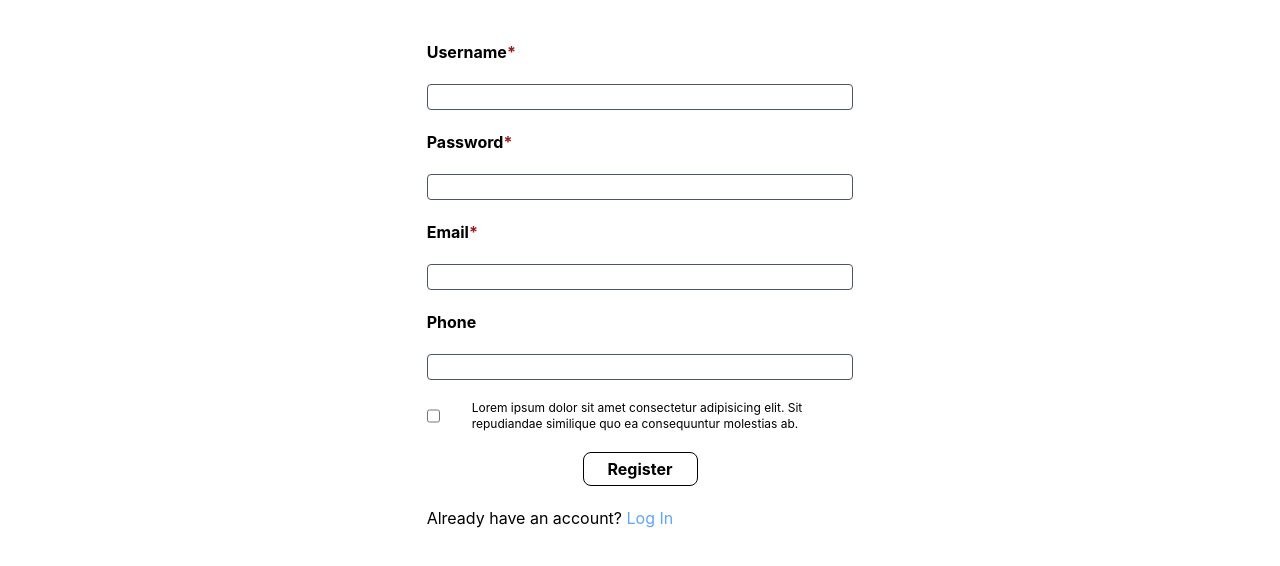
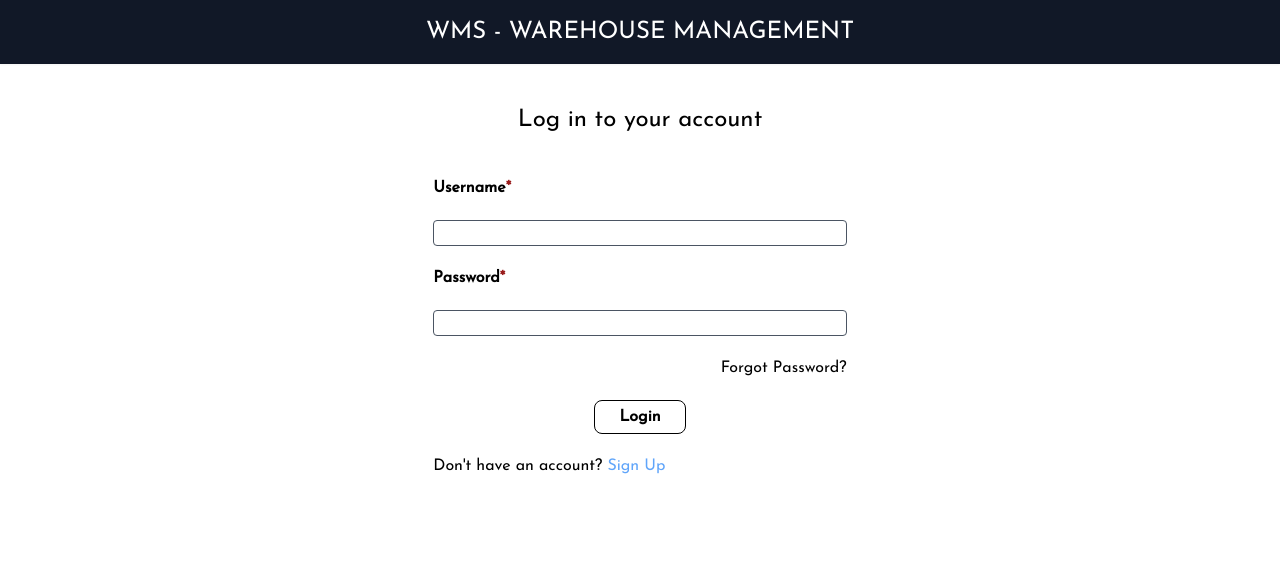
Before and after one commit to zradev/WMS---Warehouse-Management-System, a React (Create React App) app: page / in a window 1280 px wide. Shown: the top 566 px of the page. Built offline with nearby package versions, Linux system fonts and the light colour scheme.

Commit message:
Add Header Component and Login Page

```diff
--- a/package.json
+++ b/package.json
@@ -12,6 +12,7 @@
     "@types/react-dom": "^18.0.9",
     "axios": "^1.2.1",
     "formik": "^2.2.9",
+    "jwt-decode": "^3.1.2",
     "react": "^18.2.0",
     "react-dom": "^18.2.0",
     "react-router-dom": "^6.4.5",
--- a/src/App.tsx
+++ b/src/App.tsx
@@ -1,13 +1,16 @@
 import React from "react";
 import { Route, Routes } from "react-router-dom";
 import "./assets/global.css";
+import Header from "./components/Header";
 import Signup from "./components/Signup";
+import Login from "./pages/Login";
 
 function App() {
   return (
     <div className="App">
+      <Header />
       <Routes>
-        <Route path="/" element={<Signup />} />
+        <Route path="/" element={<Login />} />
         <Route path="/register" element={<Signup />} />
       </Routes>
     </div>
--- a/src/assets/global.css
+++ b/src/assets/global.css
@@ -1,17 +1,76 @@
+@import url("https://fonts.googleapis.com/css?family=Josefin+Sans");
+
 @tailwind base;
 @tailwind components;
 @tailwind utilities;
 
+html,
 body {
-    margin: 0;
-    font-family: -apple-system, BlinkMacSystemFont, 'Segoe UI', 'Roboto', 'Oxygen',
-        'Ubuntu', 'Cantarell', 'Fira Sans', 'Droid Sans', 'Helvetica Neue',
-        sans-serif;
-    -webkit-font-smoothing: antialiased;
-    -moz-osx-font-smoothing: grayscale;
+  box-sizing: border-box;
+  font-family: "Josefin Sans", cursive;
 }
 
-code {
-    font-family: source-code-pro, Menlo, Monaco, Consolas, 'Courier New',
-        monospace;
+a {
+  color: inherit;
+  text-decoration: none;
 }
+
+* {
+  box-sizing: border-box;
+}
+
+.skeleton-bg {
+  animation: skeleton-bg 2.5s infinite;
+}
+
+.slide-in-left {
+  animation: slide-in-left 0.5s forwards;
+}
+
+.slide-out-left {
+  animation: slide-out-left 0.5s forwards;
+}
+
+.slide-in-right {
+  animation: slide-in-right 0.5s forwards;
+}
+
+.slide-out-right {
+  animation: slide-out-right 0.5s forwards;
+}
+
+@keyframes skeleton-bg {
+  0% {
+    background-color: rgb(243 244 246);
+  }
+  50% {
+    background-color: rgb(209 213 219);
+  }
+  100% {
+    background-color: rgb(243 244 246);
+  }
+}
+
+@keyframes slide-in-left {
+  100% {
+    left: 0;
+  }
+}
+
+@keyframes slide-out-left {
+  100% {
+    left: -100%;
+  }
+}
+
+@keyframes slide-in-right {
+  100% {
+    right: 0;
+  }
+}
+
+@keyframes slide-out-right {
+  100% {
+    right: -100%;
+  }
+}
--- /dev/null
+++ b/src/components/Header.tsx
@@ -0,0 +1,18 @@
+import React, { useContext } from "react";
+import AuthContext from "../context/AuthProvider";
+import UserBubble from "./UserBubble";
+
+const Header = () => {
+  const { auth } = useContext(AuthContext);
+
+  return (
+    <header className="select-none flex shadow-sm p-3 items-center justify-between md:px-[200px] py-4 w-full bg-gray-900 text-white">
+      <h1 className="self-center m-auto text-2xl">
+        WMS <span className="hidden md:inline"> - WAREHOUSE MANAGEMENT</span>
+      </h1>
+      {auth && <UserBubble />}
+    </header>
+  );
+};
+
+export default Header;
--- a/src/components/Signin.tsx
+++ b/src/components/Signin.tsx
@@ -1,4 +1,4 @@
-import React from "react";
+import React, { useEffect } from "react";
 import { useFormik } from "formik";
 import { Link, useNavigate } from "react-router-dom";
 import axios from "axios";
@@ -17,13 +17,15 @@ const Signin = () => {
           `${process.env.REACT_APP_SERVER_URL}/user/login`,
           values
         );
-        //login(response.user);
+        localStorage.setItem("user", response.data);
         navigate("/");
       } catch (error) {
         console.log(error);
       }
     },
   });
+
+  useEffect(() => {}, []);
 
   return (
     <form
--- a/src/components/UserBubble.tsx
+++ b/src/components/UserBubble.tsx
@@ -41,7 +41,7 @@ const UserBubble = () => {
   }, [bubble]);
 
   return (
-    <div ref={bubble}>
+    <div ref={bubble} className="absolute right-5 md:right-[200px]">
       <button
         onClick={() => {
           setIsOpen((prev) => {
--- a/src/layouts/MainLayout.tsx
+++ /dev/null
@@ -1,21 +0,0 @@
-import React, { ReactNode } from "react";
-import Footer from "../components/Footer";
-import Header from "../components/Header";
-
-interface IProps {
-  children: ReactNode;
-  title?: string;
-}
-
-const MainLayout = ({ children, title = "Rent a Car" }: IProps) => {
-  return (
-    <div className="layout max-w-full">
-      <Header />
-      <div className="h-[10vh] md:h-[16vh] bg-transparent"></div>
-      {children}
-      <Footer />
-    </div>
-  );
-};
-
-export default MainLayout;
--- /dev/null
+++ b/src/pages/Login.tsx
@@ -0,0 +1,13 @@
+import React from "react";
+import Signin from "../components/Signin";
+
+const login = () => {
+  return (
+    <div className="p-5 mt-5">
+      <h1 className="w-full text-center text-2xl">Log in to your account</h1>
+      <Signin />
+    </div>
+  );
+};
+
+export default login;
--- /dev/null
+++ b/src/utils/interfaces.ts
@@ -0,0 +1,6 @@
+export interface IUser {
+  id: string;
+  username: string;
+  email: string;
+  phone: string;
+}
```
Also changed, not shown: 2 other files (tests, documents, lock files or other folders).
